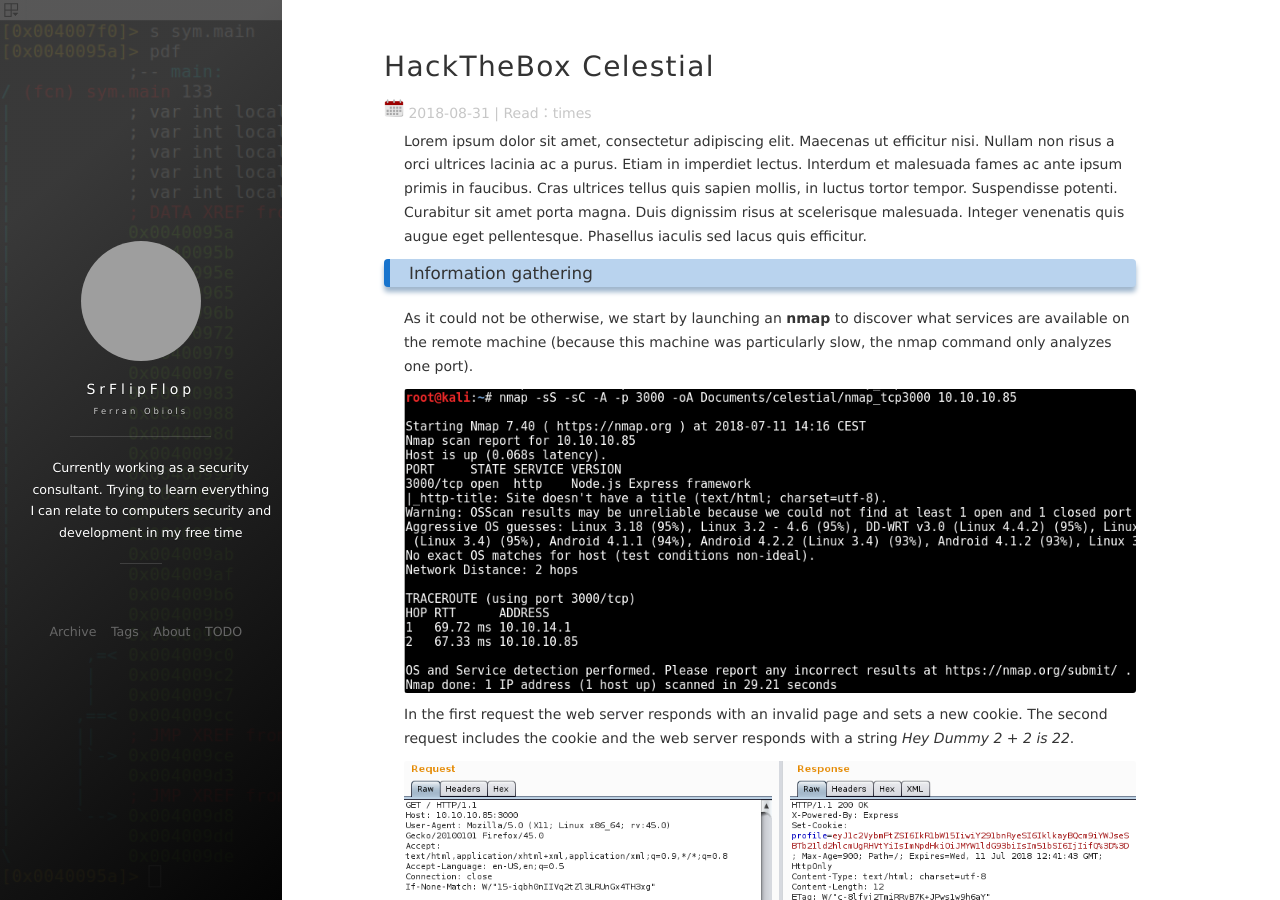
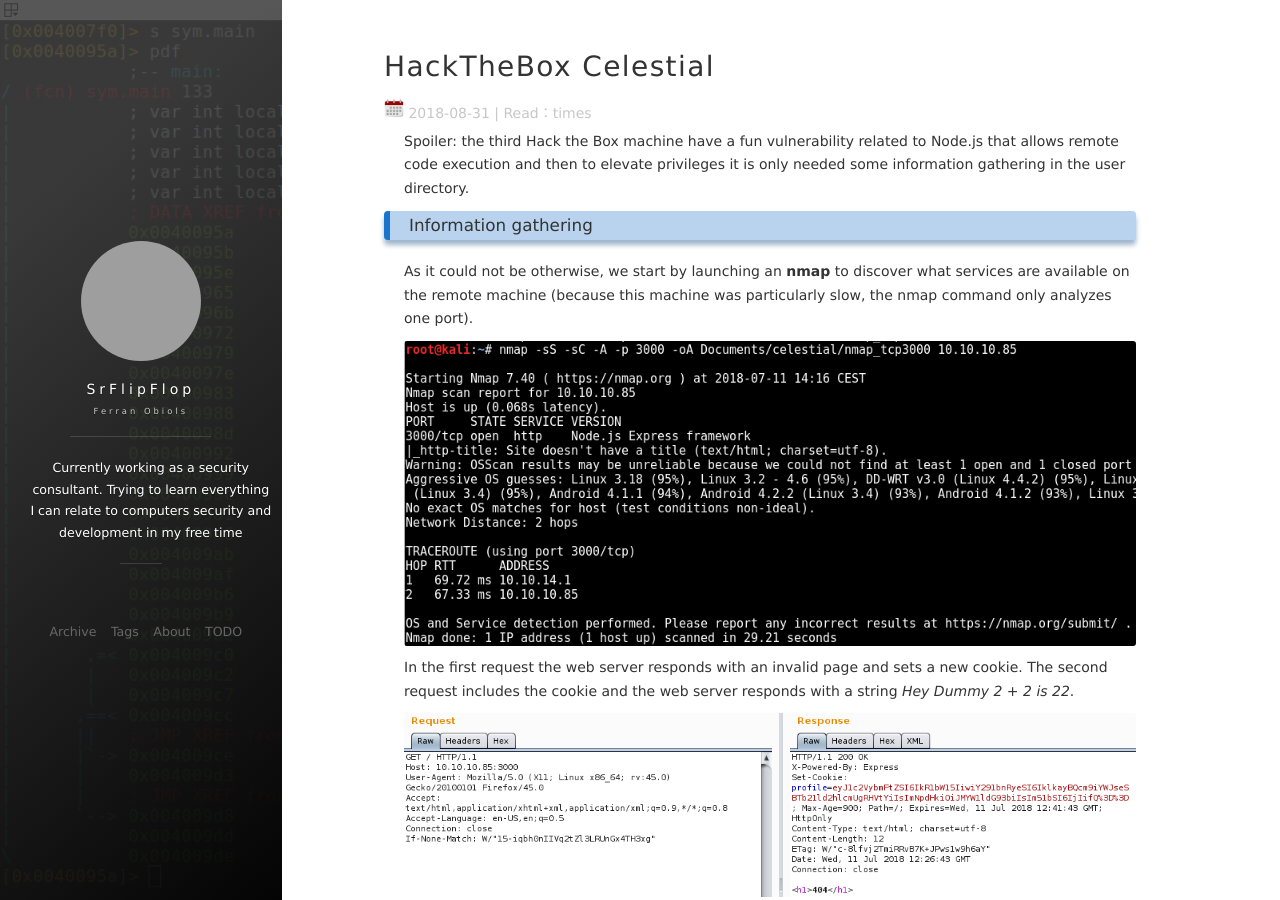
Before and after one commit to SrFlipFlop/srflipflop.github.io, a Jekyll site: the page built from _posts/2018-08-31-Celestial.md, in a window 1280 px wide and 900 px high. Built offline with Jekyll 4.4.1, drawn with Linux system fonts in a browser that asks for light colours; nearby versions of some CDN libraries; comment, search, counter and statistics services are not loaded; grey boxes are pictures that could not be loaded.

Commit message:
add description

```diff
--- a/_posts/2018-08-31-Celestial.md
+++ b/_posts/2018-08-31-Celestial.md
@@ -6,7 +6,7 @@
 tag: CTF
 ---
 
-Lorem ipsum dolor sit amet, consectetur adipiscing elit. Maecenas ut efficitur nisi. Nullam non risus a orci ultrices lacinia ac a purus. Etiam in imperdiet lectus. Interdum et malesuada fames ac ante ipsum primis in faucibus. Cras ultrices tellus quis sapien mollis, in luctus tortor tempor. Suspendisse potenti. Curabitur sit amet porta magna. Duis dignissim risus at scelerisque malesuada. Integer venenatis quis augue eget pellentesque. Phasellus iaculis sed lacus quis efficitur.
+Spoiler: the third Hack the Box machine have a fun vulnerability related to Node.js that allows remote code execution and then to elevate privileges it is only needed some information gathering in the user directory.
 
 ### Information gathering
 
```
